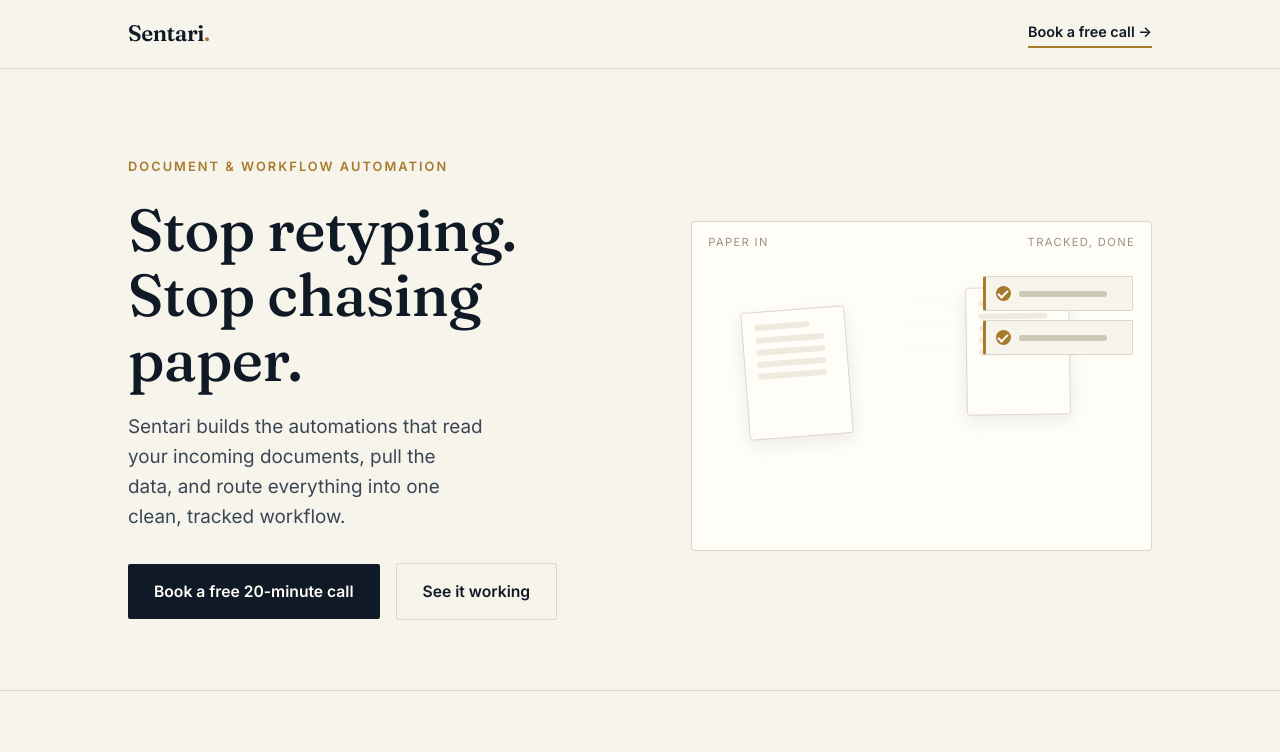
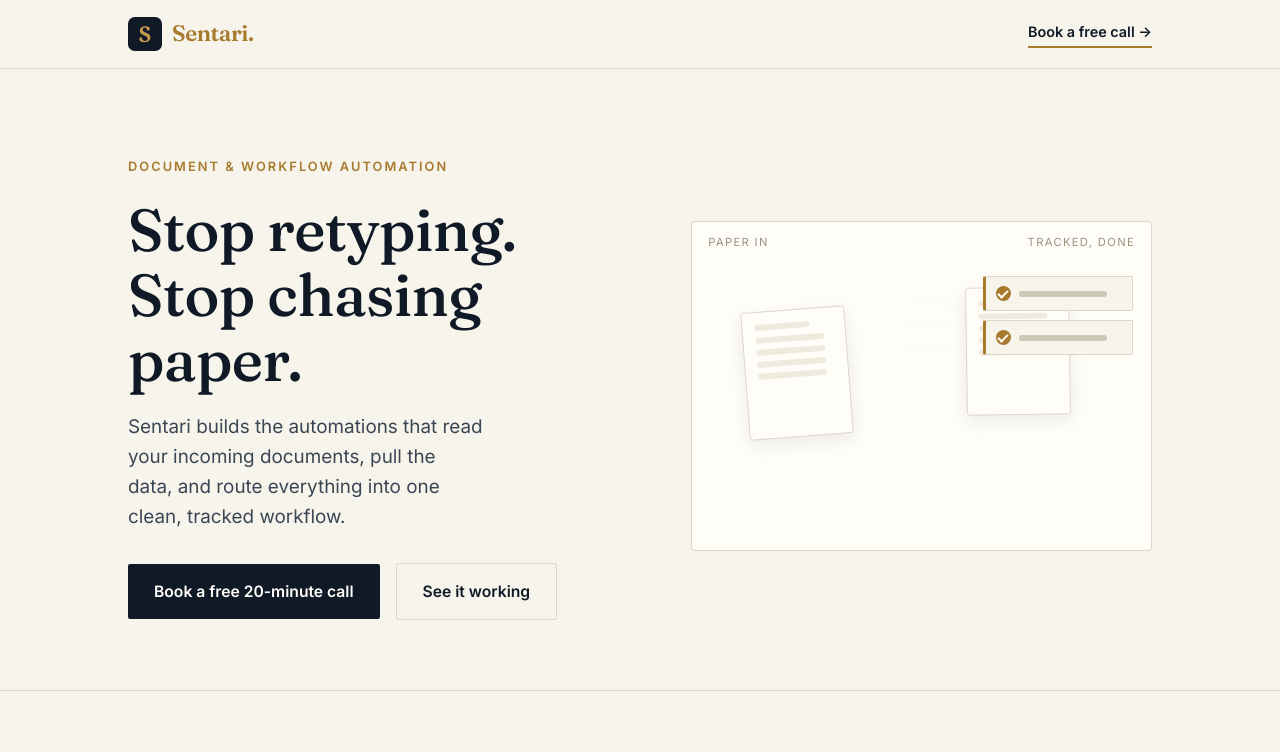
Before and after one commit to sentarisoftware/sentarisoftware.github.io, a plain HTML site: page index.html in a window 1280 px wide. Shown: the top 752 px of the page. Drawn offline with Linux system fonts and the light colour scheme.

Commit message:
site: add Sentari logo to header

```diff
--- a/index.html
+++ b/index.html
@@ -137,7 +137,10 @@
 <body>
 
 <nav><div class="wrap">
-  <div class="logo">Sentari<span>.</span></div>
+  <a class="logo" href="/" aria-label="Sentari Software home" style="display:flex;align-items:center;gap:10px;text-decoration:none">
+    <svg width="34" height="34" viewBox="0 0 100 100" aria-hidden="true"><rect width="100" height="100" rx="20" fill="#101a26"/><text x="50" y="73" font-family="Georgia,serif" font-size="64" fill="#c79a4f" text-anchor="middle" font-weight="600">S</text></svg>
+    <span>Sentari<span style="color:var(--gold)">.</span></span>
+  </a>
   <a class="cta" href="https://cal.com/cartrel-james-dwefpy/free-20-minute-call" target="_blank" rel="noopener">Book a free call →</a>
 </div></nav>
 
```
Also changed, not shown: logo.svg (added).
